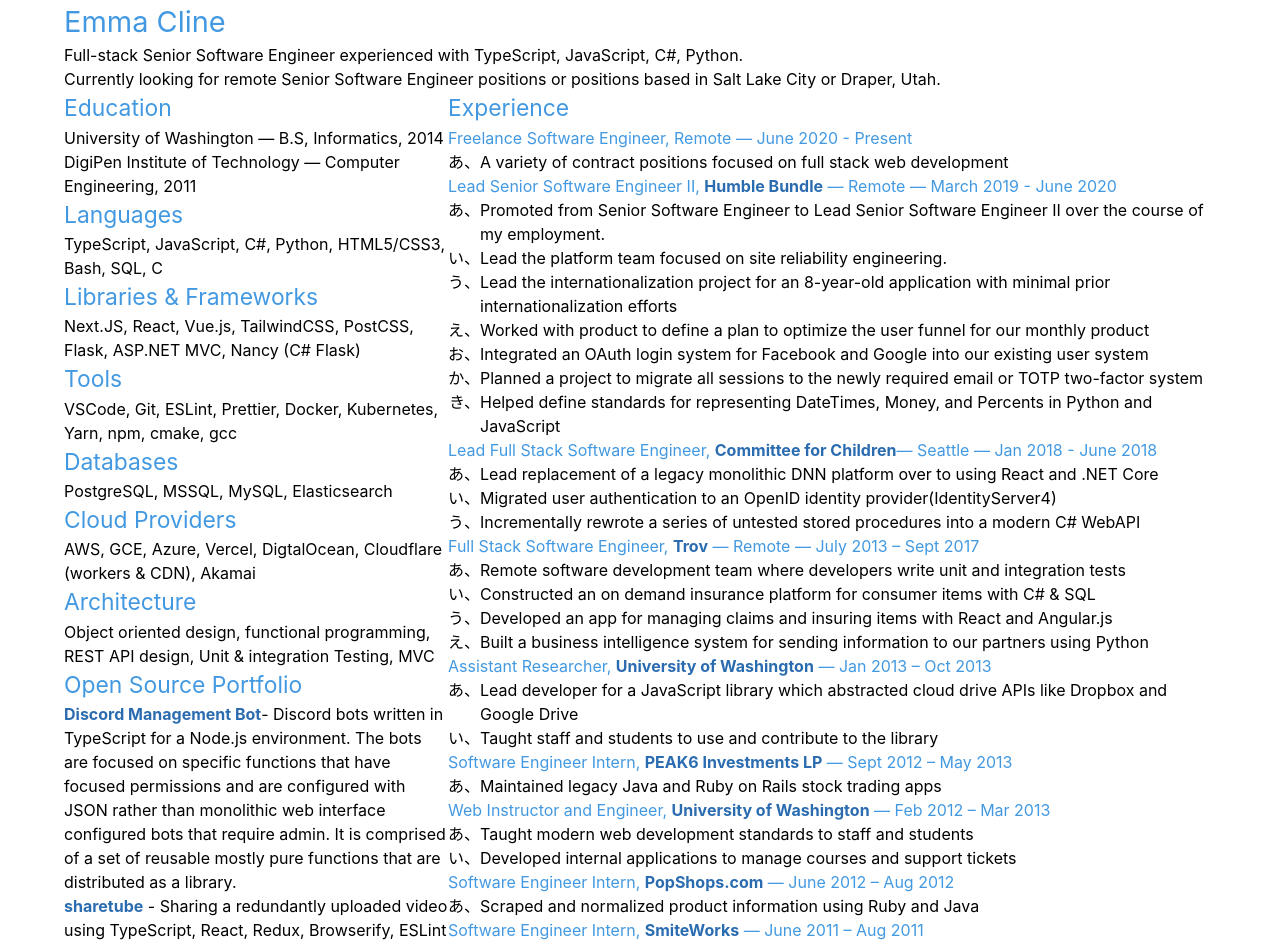
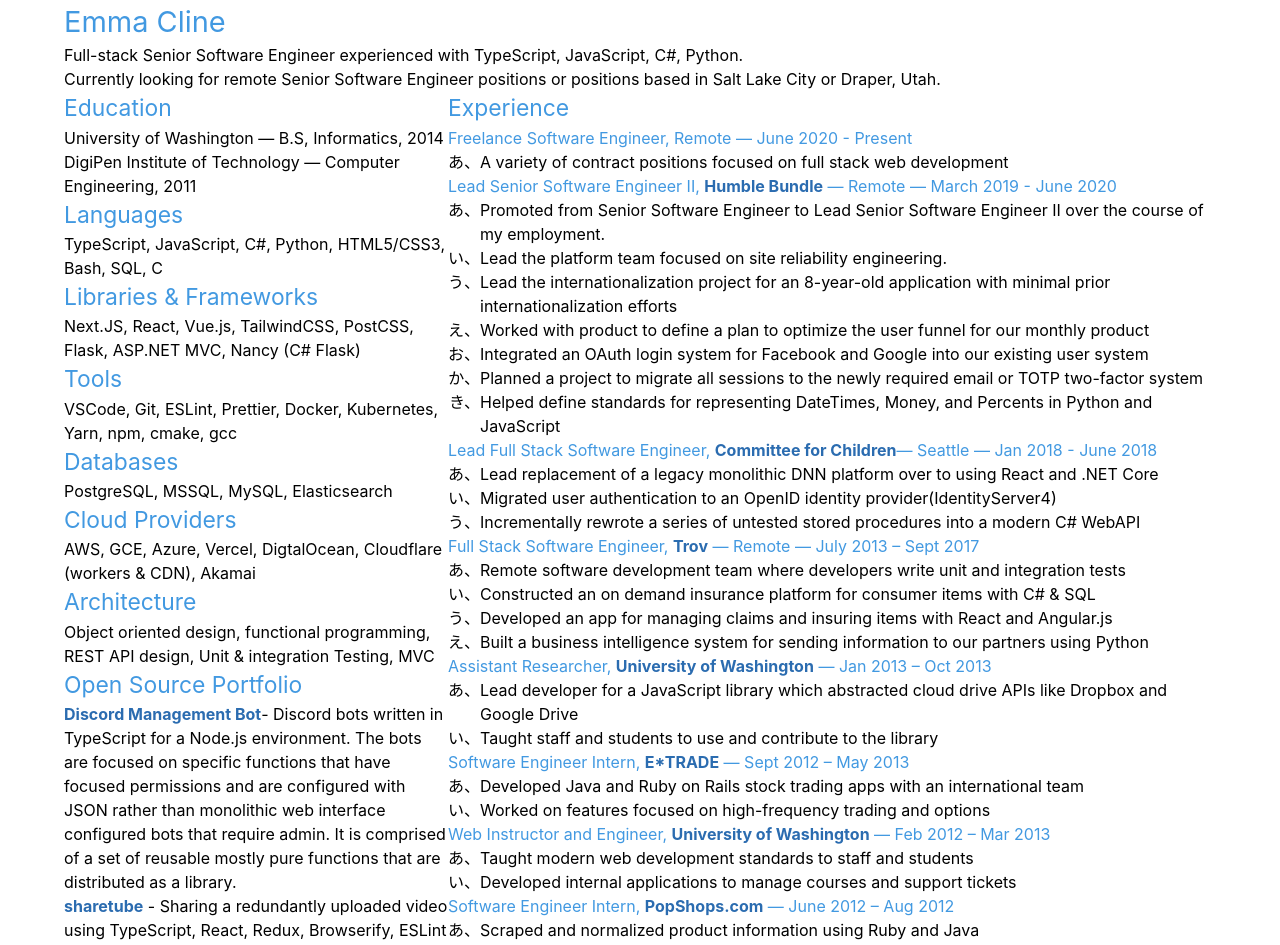
Before and after one commit to emmajsadams/personal-website, a Next.js app: page / in a window 1280 px wide. Shown: the top 945 px of the page. Built offline with nearby package versions, Linux system fonts and the light colour scheme.

Commit message:
Change optionshouse to E*TRADE since that is the parent company, expand on description

```diff
--- a/pages/index.tsx
+++ b/pages/index.tsx
@@ -195,13 +195,13 @@
 
 					<h3>
 						Software Engineer Intern,&nbsp;
-						<a href="//www.optionshouse.com/">PEAK6 Investments LP</a> &mdash;
+						<a href="https://us.etrade.com/home">E*TRADE</a> &mdash;
 						Sept 2012 – May 2013
 					</h3>
 					<ul>
-						<li>Maintained legacy Java and Ruby on Rails stock trading apps</li>
+						<li>Developed Java and Ruby on Rails stock trading apps with an international team</li>
+						<li>Worked on features focused on high-frequency trading and options</li>
 					</ul>
-
 					<h3>
 						Web Instructor and Engineer,&nbsp;
 						<a href="https://www.washington.edu">University of Washington</a> &mdash; Feb
```
